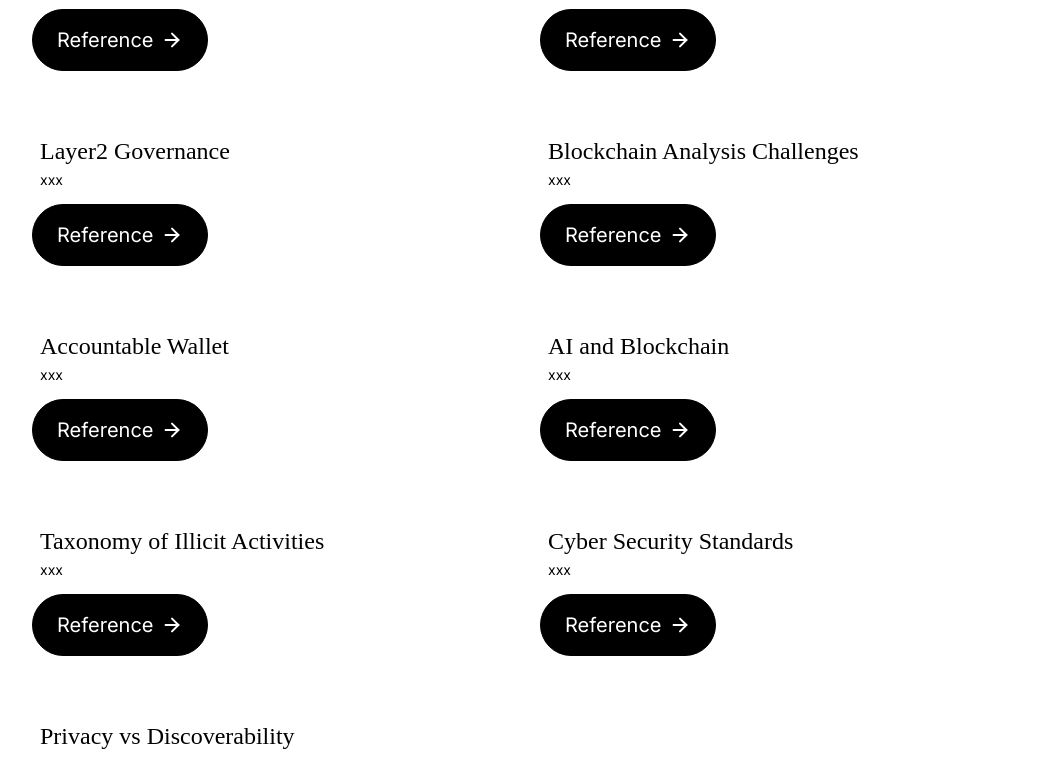
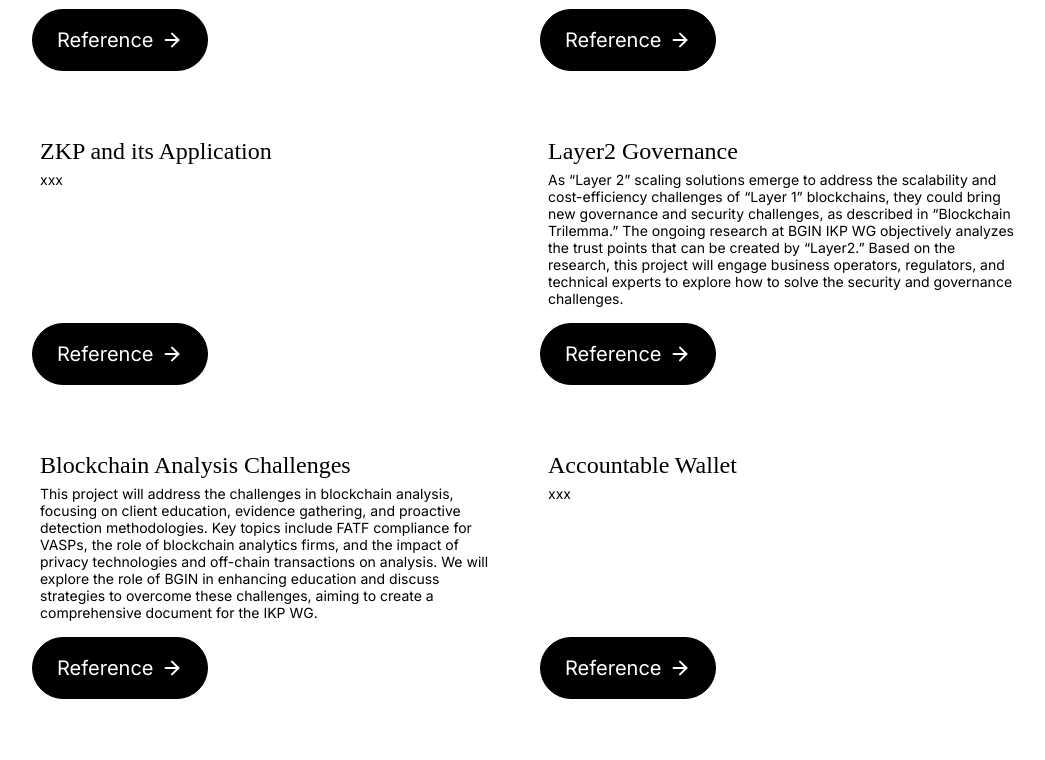
Before and after one commit to bgin-global/bgin-homepage, a Next.js app: page / in a window 1280 px wide. Shown: the part 2000-2760 px from the top of the page, without its empty margins (112-1157 px from the left). Built offline with nearby package versions, Linux system fonts and the light colour scheme.

Commit message:
Update projects.ts

```diff
--- a/contents/projects.ts
+++ b/contents/projects.ts
@@ -21,72 +21,62 @@ export const projects: {
       title: "Wallet Governance",
       description:
         "Wallet governance, policy and key management will be quintessential features to any society which leverages decentralised innovations.",
-      reference: "/",
-      wg: "GIKP WG",
+      reference: "https://docs.google.com/document/d/12bn-bXRaqs0syEX2lX_k-yXWeFlgnh38iv1Onu_Kwuc/edit?usp=drive_link",
+      wg: "IKP WG",
       wg_link: "/",
     },
     {
       title: "Soul Bound Token (SBT)",
       description:
         "To Examine the implications of Soulbound Tokens (SBTs), a novel smart contract primitive introduced by E. Glen Weyl, Puja Ohlhaver, and Vitalik Buterin (2022) “Decentralized Society: Finding Web3's Soul”, to curb Web3’s “hyper financialisation” and lack of tooling to enable social coordination.",
-      reference: "/",
-      wg: "GIKP WG",
+      reference: "https://drive.google.com/drive/folders/1UqkmJQkgmCA05-w-BP8at4moS79fHcdU?usp=drive_link",
+      wg: "IKP WG",
       wg_link: "/",
     },
-
+    {
+      title: "ZKP and its Application",
+      description: "xxx",
+      reference: "https://drive.google.com/drive/folders/1wEOhN-tcuWk9RiwrItYS6jRS7Fp_Qi3V?usp=drive_link",
+      wg: "IKP WG",
+      wg_link: "/",
+    },
     {
       title: "Layer2 Governance",
-      description: "xxx",
-      reference: "/",
-      wg: "GIKP WG",
+      description: "As “Layer 2” scaling solutions emerge to address the scalability and cost-efficiency challenges of “Layer 1” blockchains, they could bring new governance and security challenges, as described in “Blockchain Trilemma.” The ongoing research at BGIN IKP WG objectively analyzes the trust points that can be created by “Layer2.” Based on the research, this project will engage business operators, regulators, and technical experts to explore how to solve the security and governance challenges.",
+      reference: "https://drive.google.com/drive/folders/14nX6N775xMnAg05vFNkeuKgTkLhVRI4f?usp=drive_link",
+      wg: "IKP WG",
       wg_link: "/",
     },
 
     {
       title: "Blockchain Analysis Challenges",
-      description: "xxx",
-      reference: "/",
-      wg: "GIKP WG",
+      description: "This project will address the challenges in blockchain analysis, focusing on client education, evidence gathering, and proactive detection methodologies. Key topics include FATF compliance for VASPs, the role of blockchain analytics firms, and the impact of privacy technologies and off-chain transactions on analysis. We will explore the role of BGIN in enhancing education and discuss strategies to overcome these challenges, aiming to create a comprehensive document for the IKP WG.",
+      reference: "https://drive.google.com/drive/folders/1kXPS4mnjnmbk1ux2b0p8hme_IUp-_tqT?usp=drive_link",
+      wg: "IKP WG",
       wg_link: "/",
     },
 
     {
       title: "Accountable Wallet",
       description: "xxx",
-      reference: "/",
-      wg: "GIKP WG",
+      reference: "https://drive.google.com/drive/folders/1wOoJNpeTvJ1VEPoJXgDUZ8ebysn0efWK?usp=drive_link",
+      wg: "IKP WG",
       wg_link: "/",
     },
 
     {
       title: "AI and Blockchain",
-      description: "xxx",
-      reference: "/",
-      wg: "GIKP WG",
-      wg_link: "/",
-    },
-
-    {
-      title: "Taxonomy of Illicit Activities",
-      description: "xxx",
-      reference: "/",
-      wg: "GIKP WG",
+      description: "The convergence of blockchain and AI offers groundbreaking potential. Whether leveraging blockchain to solve AI’s data management challenges or harnessing AI to tackle governance issues in blockchain, the synergies between these technologies are being hotly debated. This discussion will take a futuristic lens, weighing both the positive and negative aspects of these synergistic applications, drawing from real-world use cases.",
+      reference: "https://drive.google.com/drive/folders/1-ngWvRGQ_5N36Mr0Pgh119tGIGmCExSu?usp=drive_link",
+      wg: "IKP WG",
       wg_link: "/",
     },
 
     {
       title: "Cyber Security Standards",
-      description: "xxx",
-      reference: "/",
-      wg: "GIKP WG",
-      wg_link: "/",
-    },
-
-    {
-      title: "Privacy vs Discoverability",
-      description: "xxx",
-      reference: "/",
-      wg: "GIKP WG",
+      description: "Despite significant advancements, cybersecurity incidents remain prevalent in the crypto industry. Just as in other sectors, achieving industry-wide alignment on cybersecurity information sharing is crucial. This discussion will explore how the crypto industry can establish a robust international information-sharing framework, drawing lessons from traditional finance and other industries.",
+      reference: "https://drive.google.com/drive/folders/1UFTRJsSyhKqRelAnet86UsTH1si53Sia?usp=drive_link",
+      wg: "IKP WG",
       wg_link: "/",
     },
   ],
```
